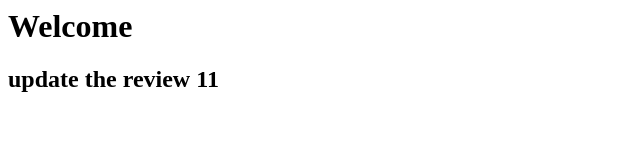
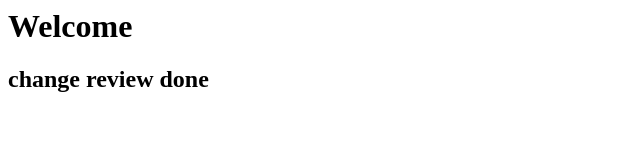
Before and after one commit to btgituser01/Jenkins_Job01, a plain HTML site: page index.html in a window 1280 px wide. Shown: the full height of the page, 0-640 px from the left. Drawn offline with Linux system fonts and the light colour scheme.

Commit message:
review done

```diff
--- a/index.html
+++ b/index.html
@@ -1,4 +1,4 @@
 <H1> Welcome </H1>
 
 <H2> <review the job </H2>
-<pr> update the review 11</pr>
+<pr>change review done </pr>
```
